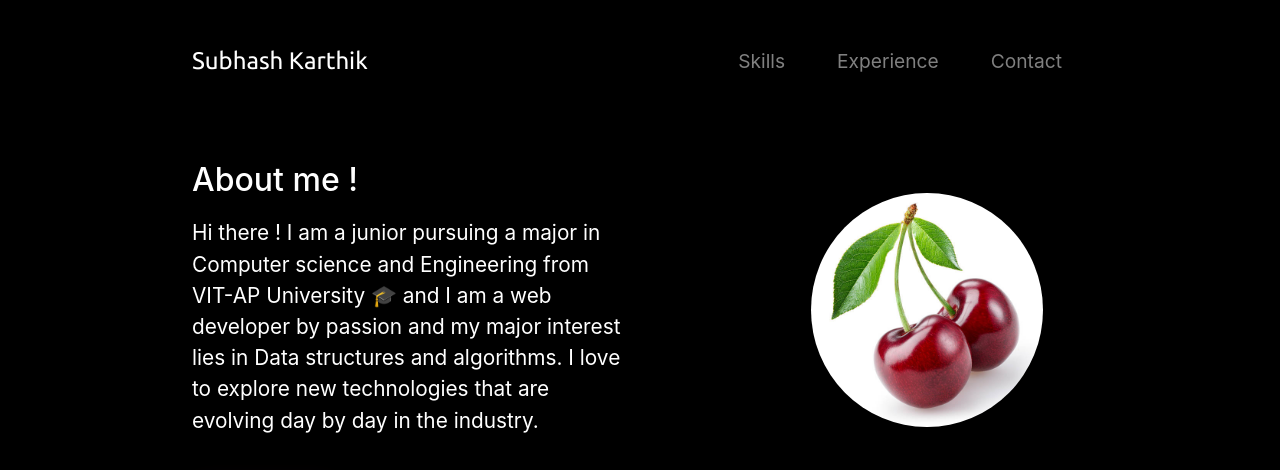
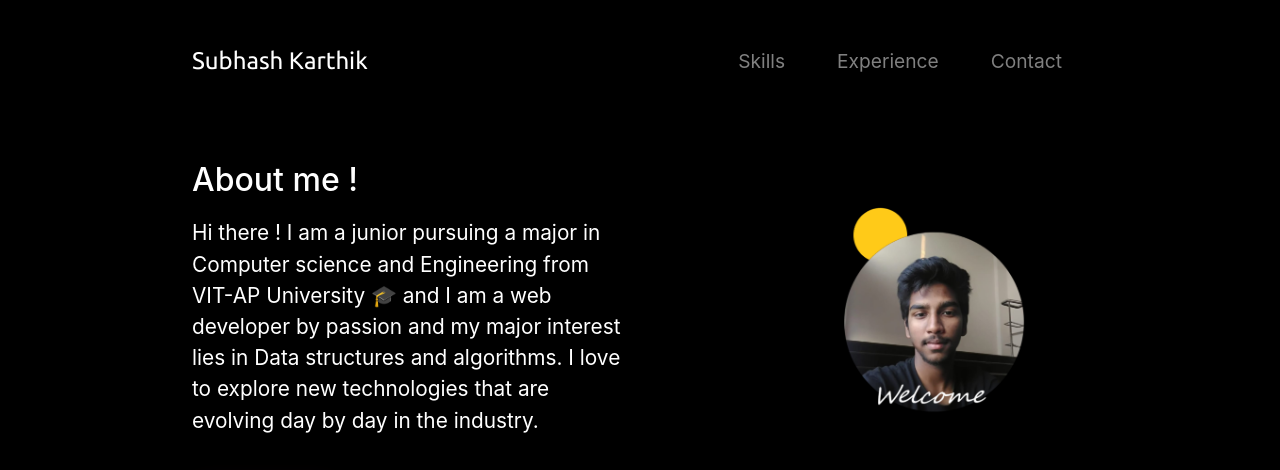
Before and after one commit to Karthik-59/Portfolio, a plain HTML site: page index.html in a window 1280 px wide. Shown: the top 470 px of the page. Drawn offline with nearby package versions, Linux system fonts and the light colour scheme.

Commit message:
update img

```diff
--- a/index.html
+++ b/index.html
@@ -59,7 +59,7 @@
             </div>
 
             <div class="col-lg-6">
-                <img class="profile_pic"src="pic/cherry.jpg" alt="subhash karthik">
+                <img class="profile_pic"src="my_pic.png" alt="subhash karthik">
             </div>
         </div>
         </div>
```
